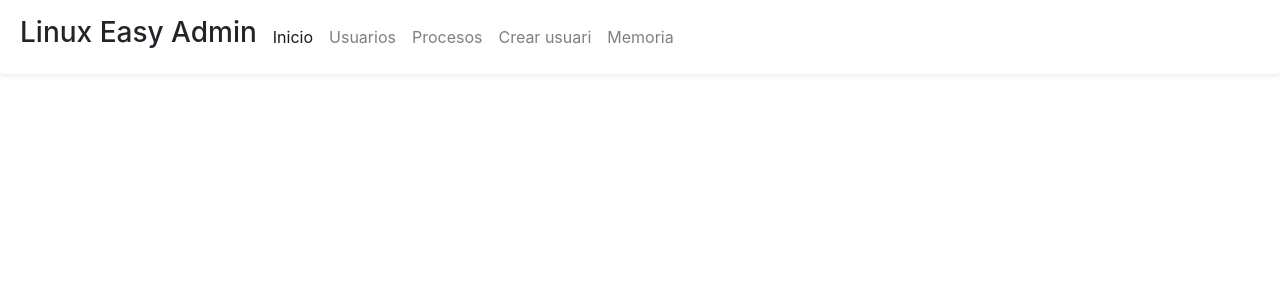
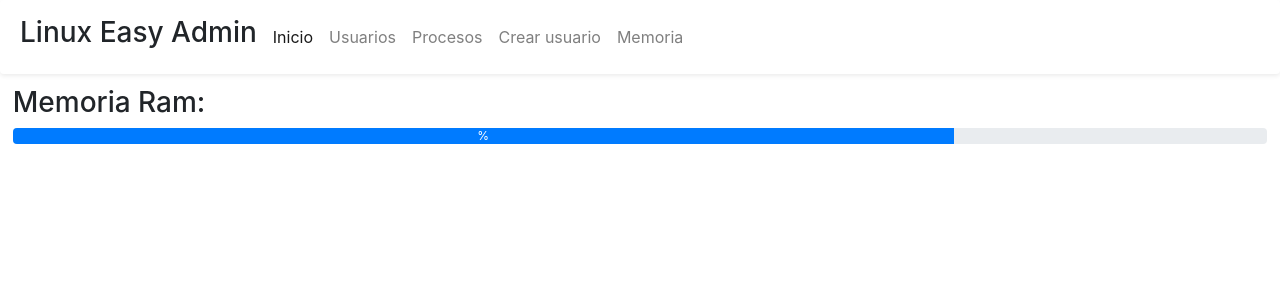
Before and after one commit to krl42c/lea-front, a React (Create React App) app: page / in a window 1280 px wide. Shown: the top 300 px of the page. Built offline with nearby package versions, Linux system fonts and the light colour scheme; no server answers.

Commit message:
organizar el front

```diff
--- a/src/App.css
+++ /dev/null
@@ -1,38 +0,0 @@
-.App {
-  text-align: center;
-}
-
-.App-logo {
-  height: 40vmin;
-  pointer-events: none;
-}
-
-@media (prefers-reduced-motion: no-preference) {
-  .App-logo {
-    animation: App-logo-spin infinite 20s linear;
-  }
-}
-
-.App-header {
-  background-color: #282c34;
-  min-height: 100vh;
-  display: flex;
-  flex-direction: column;
-  align-items: center;
-  justify-content: center;
-  font-size: calc(10px + 2vmin);
-  color: white;
-}
-
-.App-link {
-  color: #61dafb;
-}
-
-@keyframes App-logo-spin {
-  from {
-    transform: rotate(0deg);
-  }
-  to {
-    transform: rotate(360deg);
-  }
-}
--- a/src/App.js
+++ b/src/App.js
@@ -1,51 +1,28 @@
-import logo from './logo.svg';
-import './App.css';
+import logo from './images/logo.svg';
+import './css/App.css';
+import { Ram } from './components/Ram';
 import { useEffect, useState } from 'react';
-import { Users } from './Users';
-import { Heading } from './Heading';
-import { Process } from './Process';
-import { BrowserRouter as Router,Switch,Route,Link} from 'react-router-dom';
-import { CreateUser } from './CreateUser';
-import { Ram } from './Ram';
+
+import { Heading } from './components/Heading';
+
 
 function App() {
-    var isVisible = false;
     return(
-      <Router>
-     <div >
-            <div>
-                <nav class="navbar navbar-expand-lg navbar-light bg-light shadow-sm p-3 bg-white rounded">
-                    <h3 class="ml-1 mr-2">Linux Easy Admin</h3>
-                <button class="navbar-toggler" type="button" data-toggle="collapse" data-target="#navbarNavDropdown" aria-controls="navbarNavDropdown" aria-expanded="false" aria-label="Toggle navigation">
-                    <span class="navbar-toggler-icon"></span>
-                </button>
-                <div class="collapse navbar-collapse" id="navbarNavDropdown">
-                    <ul class="navbar-nav">
-                    <li class="nav-item active">
-                        <Link to="/" class="nav-link"> Inicio </Link>
-                    </li>
-                    <li class="nav-item">
-                      <Link to="/users" class="nav-link"> Usuarios </Link>
-                    </li>
-                    <li class="nav-item">
-                      <Link to="/process" class="nav-link">Procesos</Link>
-                    </li>
-                    <li class="nav-item">
-                      <Link to="/create_user" class="nav-link"> Crear usuari</Link>
-                    </li>
-                    <li class="nav-item">
-                      <Link to="/memory" class="nav-link"> Memoria </Link>
-                    </li>
-                    </ul>
-                </div>
-                </nav>
-            </div>
-            <Route path="/users" component={Users} />
-            <Route path="/process" component={Process} />
-            <Route path="/create_user" component={CreateUser} />
-            <Route path="/memory" component={Ram} />
+      <div className='div-body'>
+      <Heading/>
+      <div className='div-cuerpo'>
+        <div className='div-ram'>
+          <h3>Memoria Ram:</h3>
+          <Ram/>
+        </div>
       </div>
-      </Router>
+      </div>
+
+
+
+
+
+
     )
 }
 
--- a/src/Heading.js
+++ /dev/null
@@ -1,46 +0,0 @@
-import React from 'react';
-
-export class Heading extends React.Component {
-    constructor(props) {
-        super();
-    }
-
-    render() {
-        return(
-            <div>
-                <nav class="navbar navbar-expand-lg navbar-light bg-light shadow-sm p-3 bg-white rounded">
-                    <h3 class="ml-1 mr-2">Linux Easy Admin</h3>
-                <button class="navbar-toggler" type="button" data-toggle="collapse" data-target="#navbarNavDropdown" aria-controls="navbarNavDropdown" aria-expanded="false" aria-label="Toggle navigation">
-                    <span class="navbar-toggler-icon"></span>
-                </button>
-                <div class="collapse navbar-collapse" id="navbarNavDropdown">
-                    <ul class="navbar-nav">
-                    <li class="nav-item active">
-                        <a class="nav-link" href="{{url_for('index')}}">Inicio <span class="sr-only">(current)</span></a>
-                    </li>
-                    <li class="nav-item">
-                        <a class="nav-link" href="{{url_for('list_users')}}">Usuarios</a>
-                    </li>
-                    <li class="nav-tem">
-                        <button class="nav-link"> Procesos </button>
-                    </li>
-                    <li class="nav-item">
-                        <a class="nav-link" href="#">MDLR</a>
-                    </li>
-                    <li class="nav-item dropdown">
-                        <a class="nav-link dropdown-toggle" href="#" id="navbarDropdownMenuLink" role="button" data-toggle="dropdown" aria-haspopup="true" aria-expanded="false">
-                        Elige tu luchador
-                        </a>
-                        <div class="dropdown-menu" aria-labelledby="navbarDropdownMenuLink">
-                        <a class="dropdown-item" href="#">El dandy</a>
-                        <a class="dropdown-item" href="#">Morad</a>
-                        <a class="dropdown-item" href="#">Normal lelele lele</a>
-                        </div>
-                    </li>
-                    </ul>
-                </div>
-                </nav>
-            </div>
-        )
-    }
-}
--- /dev/null
+++ b/src/components/Heading.js
@@ -0,0 +1,52 @@
+import React from 'react';
+import { Users } from './Users';
+import { Process } from './Process';
+import { CreateUser } from './CreateUser';
+import { Ram } from './Ram';
+import { BrowserRouter as Router,Switch,Route,Link} from 'react-router-dom';
+
+export class Heading extends React.Component {
+    constructor(props) {
+        super();
+    }
+
+    render() {
+        return(
+          <Router>
+         <div className='div-barra-busqueda'>
+                <div>
+                    <nav class="navbar navbar-expand-lg navbar-light bg-light shadow-sm p-3 bg-white rounded">
+                        <h3 class="ml-1 mr-2">Linux Easy Admin</h3>
+                    <button class="navbar-toggler" type="button" data-toggle="collapse" data-target="#navbarNavDropdown" aria-controls="navbarNavDropdown" aria-expanded="false" aria-label="Toggle navigation">
+                        <span class="navbar-toggler-icon"></span>
+                    </button>
+                    <div class="collapse navbar-collapse" id="navbarNavDropdown">
+                        <ul class="navbar-nav">
+                        <li class="nav-item active">
+                            <Link to="/" class="nav-link"> Inicio </Link>
+                        </li>
+                        <li class="nav-item">
+                          <Link to="/users" class="nav-link"> Usuarios </Link>
+                        </li>
+                        <li class="nav-item">
+                          <Link to="/process" class="nav-link">Procesos</Link>
+                        </li>
+                        <li class="nav-item">
+                          <Link to="/create_user" class="nav-link"> Crear usuario</Link>
+                        </li>
+                        <li class="nav-item">
+                          <Link to="/memory" class="nav-link"> Memoria </Link>
+                        </li>
+                        </ul>
+                    </div>
+                    </nav>
+                </div>
+                <Route path="/users" component={Users} />
+                <Route path="/process" component={Process} />
+                <Route path="/create_user" component={CreateUser} />
+                <Route path="/memory" component={Ram} />
+          </div>
+          </Router>
+        )
+    }
+}
--- a/src/Ram.js
+++ b/src/components/Ram.js
@@ -23,7 +23,7 @@ export class Ram extends React.Component {
             <div>
                 <div>
                     <div class="progress">
-                    <div class="progress-bar w-75" role="progressbar" aria-valuenow={this.state.usage} aria-valuemin="0" aria-valuemax="100"></div>
+                    <div class="progress-bar w-75" role="progressbar" aria-valuenow={this.state.usage} aria-valuemin="0" aria-valuemax="100">{this.state.usage}%</div>
                     </div>
                 </div>
             </div>
--- /dev/null
+++ b/src/css/App.css
@@ -0,0 +1,3 @@
+.div-cuerpo{
+  margin: 1%;
+}
--- a/src/index.js
+++ b/src/index.js
@@ -1,6 +1,6 @@
 import React from 'react';
 import ReactDOM from 'react-dom';
-import './index.css';
+import './css/index.css';
 import App from './App';
 import reportWebVitals from './reportWebVitals';
 
```
Also changed, not shown: src/components/CreateUser.js (renamed from src/CreateUser.js), src/components/Process.js (renamed from src/Process.js), src/components/UserInfo.js (renamed from src/UserInfo.js), src/components/Users.js (renamed from src/Users.js), src/css/index.css (added), src/images/logo.svg (renamed from src/logo.svg).
